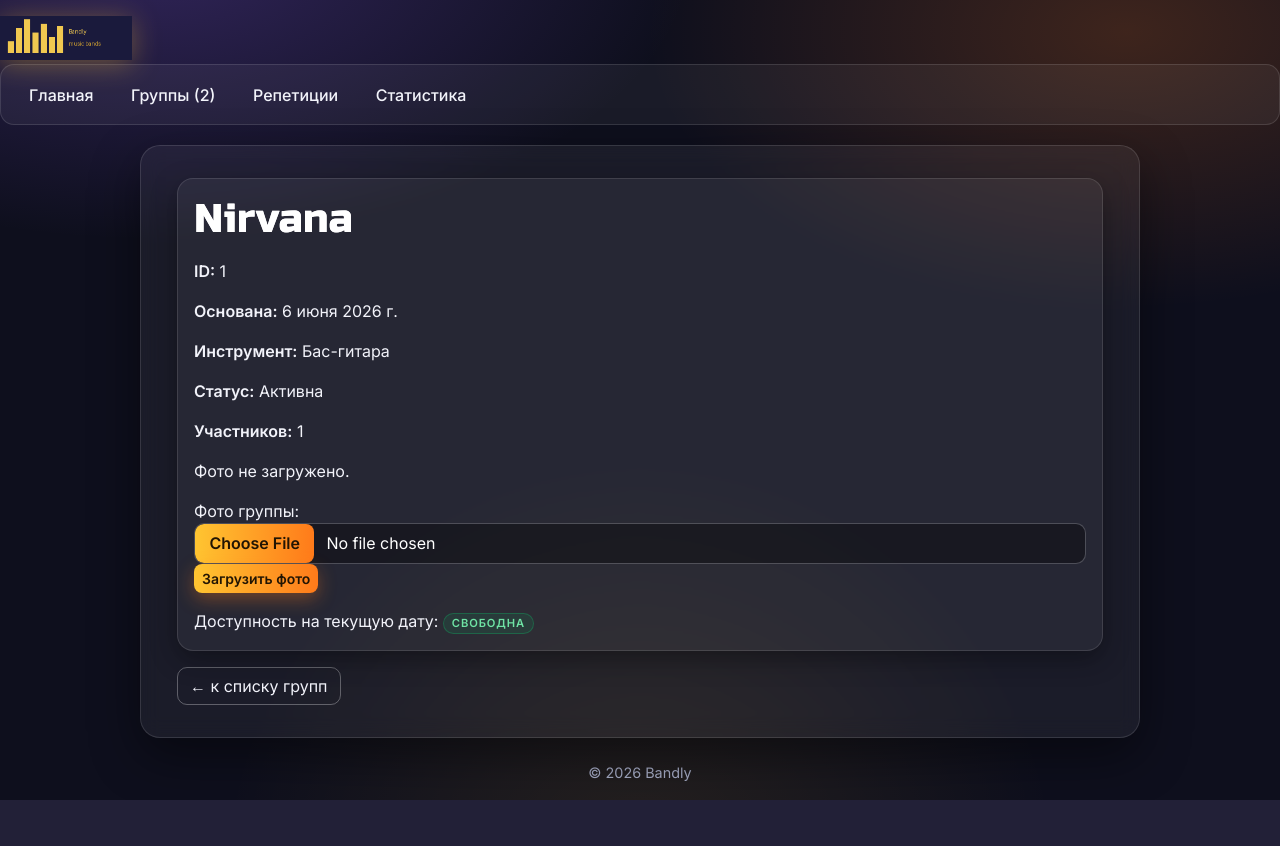
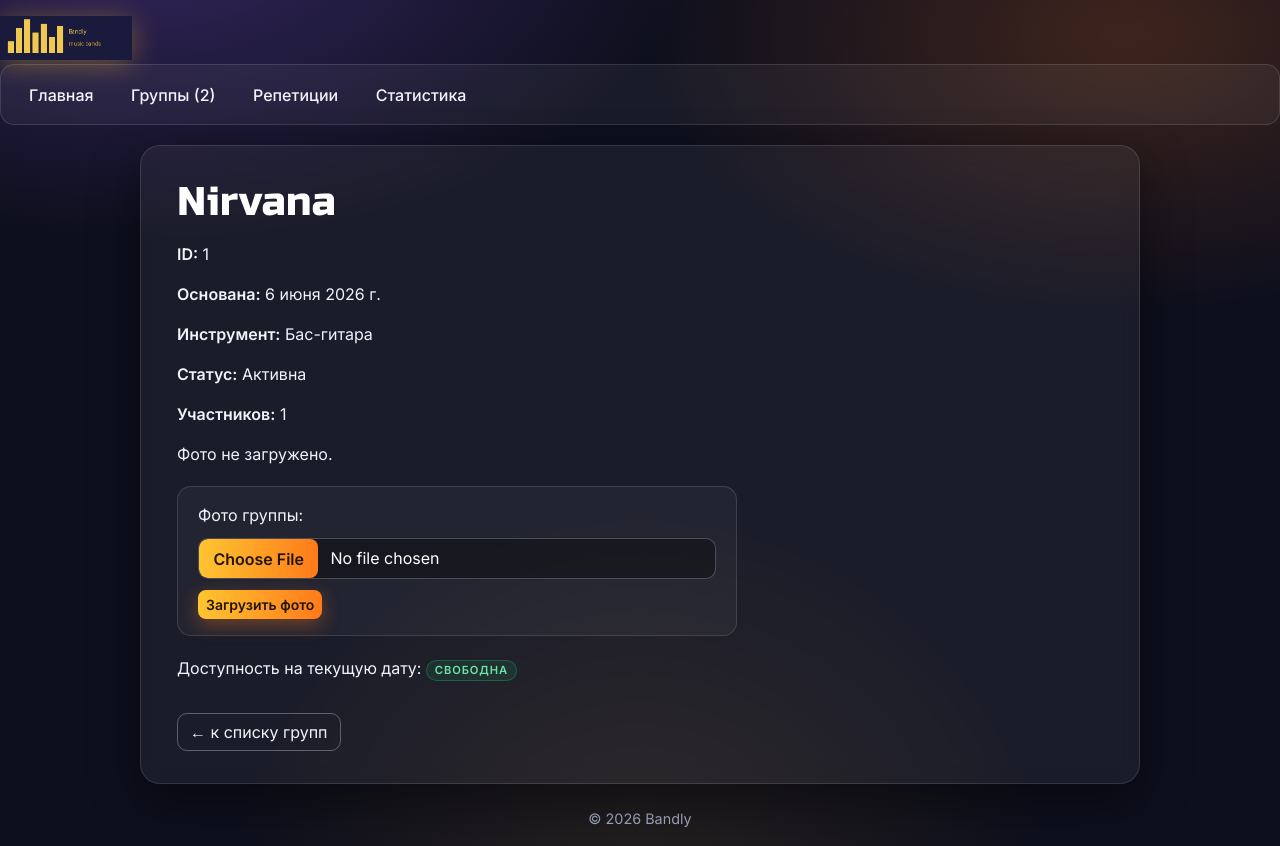
Before and after one commit to drpepperus666/music-band-manager, a Django app: page /bands/nirvana-1/ in a window 1280 px wide. Before the commit the page ends 800 px from the top, so only its background shows below. Run offline with Django 5.2, Linux system fonts and the light colour scheme; data comes from the database, SQL or seed files in the repository.

Commit message:
PR11: плоские деталки, воздух у формы фото

```diff
--- a/bands/templates/bands/band_detail.html
+++ b/bands/templates/bands/band_detail.html
@@ -8,21 +8,19 @@
 {% endblock %}
 {% block content %}
  {% if band %}
- <div class="card">
- <div class="card-body">
- <h1 class="card-title">
+ <h1>
  {{ band.name|default:"Без названия" }}
  </h1>
- <p class="card-text">
+ <p>
  <strong>ID:</strong> {{ band.id }}
  </p>
- <p class="card-text">
+ <p>
  <strong>Основана:</strong> {{ band.foundation_date }}
  </p>
- <p class="card-text">
+ <p>
  <strong>Инструмент:</strong> {{ band.required_instrument }}
  </p>
- <p class="card-text">
+ <p>
  <strong>Статус:</strong>
  {% if band.is_active %}
  Активна
@@ -30,17 +28,17 @@
  Неактивна
  {% endif %}
  </p>
- <p class="card-text">
+ <p>
  <strong>Участников:</strong> {{ members_count }}
  </p>
  {% if band.image %}
- <p class="card-text">
+ <p>
  <img src="{{ band.image.url }}" alt="{{ band.name }}" class="img-fluid" style="max-width: 400px;">
  </p>
  {% else %}
- <p class="card-text">Фото не загружено.</p>
+ <p>Фото не загружено.</p>
  {% endif %}
- <form method="post" enctype="multipart/form-data" class="mb-3">
+ <form method="post" enctype="multipart/form-data" class="photo-form">
  {% csrf_token %}
  {{ photo_form.image.label_tag }}
  {{ photo_form.image }}
@@ -49,7 +47,7 @@
  {% endfor %}
  <button type="submit" class="btn btn-primary btn-sm">Загрузить фото</button>
  </form>
- <p class="card-text">
+ <p>
  Доступность на текущую дату:
  {% if available %}
  <span class="badge bg-success">
@@ -61,8 +59,6 @@
  </span>
  {% endif %}
  </p>
- </div>
- </div>
  {% else %}
  <h1 class="text-danger">
  Группа не найдена
--- a/homepage/static/homepage/css/style.css
+++ b/homepage/static/homepage/css/style.css
@@ -412,3 +412,21 @@ form .btn + a {
  font-weight: 700;
  margin-left: 3px;
 }
+
+/* Форма загрузки фото: воздух вокруг */
+.photo-form {
+ display: flex;
+ flex-direction: column;
+ align-items: flex-start;
+ gap: 0.7rem;
+ margin: 1.25rem 0;
+ padding: 1rem 1.25rem;
+ background: rgba(255, 255, 255, 0.04);
+ border: 1px solid var(--bandly-border);
+ border-radius: 14px;
+ max-width: 560px;
+}
+
+.photo-form .form-control {
+ width: 100%;
+}
```
Also changed, not shown: rehearsals/templates/rehearsals/rehearsal_detail.html (+15 -12 lines).
